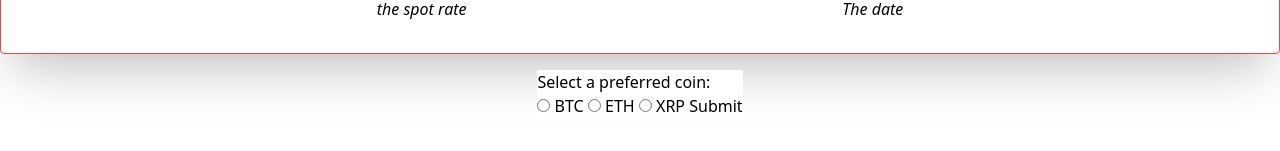
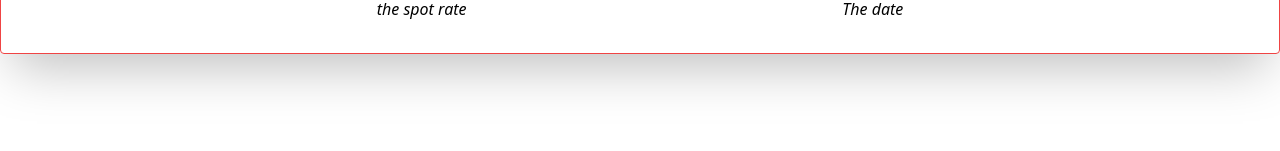
Before and after one commit to dlim28/code-challenge, a SvelteKit app: page / in a window 1280 px wide. Shown: the part 423-574 px from the top of the page. Built offline with nearby package versions, Linux system fonts and the light colour scheme.

Commit message:
Can open and close a dialog box for selecting a preferred coin

```diff
--- a/src/lib/components/dialog.svelte
+++ b/src/lib/components/dialog.svelte
@@ -1,21 +1,24 @@
 <script>
+	import { fade } from 'svelte/transition'
 
-	export let preferredCoin;
+	let preferredCoin;
+	export let dialogId;
+	export let closeModal;
 
 	const submitCoin = () => {
 		fetch(`https://trade.cointree.com/api/prices/AUD/${preferredCoin}`)
 		.then(res => res.json())
 		.then(data => {
 			console.log(data)
+			closeModal()
 		}).catch(error => {
 			console.log(error)
 			return [];
 		})
 	}
-$: console.log(preferredCoin)
 </script>
 
-<dialog open>
+<dialog id="{dialogId}" transition:fade={{delay: 250, duration: 500}}>
 	<h1>Select a preferred coin:</h1>
 	<input type="radio" name="btc" value="btc" bind:group={preferredCoin}/>
 	<label for="btc">BTC</label>
@@ -27,4 +30,7 @@ $: console.log(preferredCoin)
 	<button on:click={submitCoin}>
 		Submit
 	</button>
+	<button on:click={closeModal}>
+		Cancel
+	</button>
 </dialog>
--- a/src/routes/+layout.svelte
+++ b/src/routes/+layout.svelte
@@ -1,6 +1,14 @@
 <script>
 	import { slide } from 'svelte/transition'
+	import Dialog from "$lib/components/dialog.svelte";
+	import {onMount} from "svelte";
+
 	let hidden = true;
+	let coinDialog;
+
+	onMount(() => {
+		coinDialog = document.getElementById("coinDialog")
+	})
 </script>
 
 <nav class="flex flex-col py-4 justify-center items-center bg-red-700">
@@ -11,10 +19,12 @@
 		<ul transition:slide>
 			<li>User Option 1</li>
 			<li>User Option 2</li>
-			<li on:click={() => {console.log('open dialog')}}>Preferred Coin</li>
+			<li on:click={() => {coinDialog.showModal()}}>Preferred Coin</li>
 			<li>User Option 4</li>
 		</ul>
 	{/if}
 </nav>
 
 <slot />
+
+<Dialog dialogId="coinDialog" closeModal="{() => {coinDialog.close()}}"/>
--- a/src/routes/+page.svelte
+++ b/src/routes/+page.svelte
@@ -33,5 +33,3 @@
 		</div>
 	</div>
 </div>
-
-<Dialog />
```
